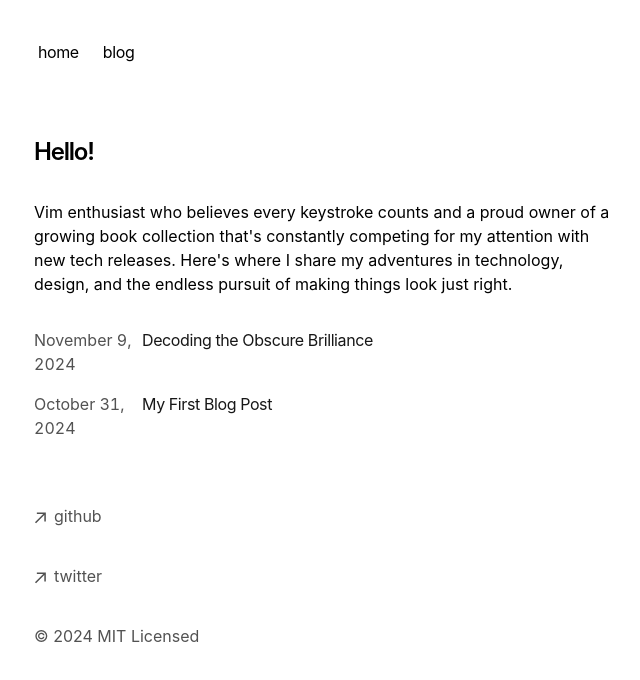
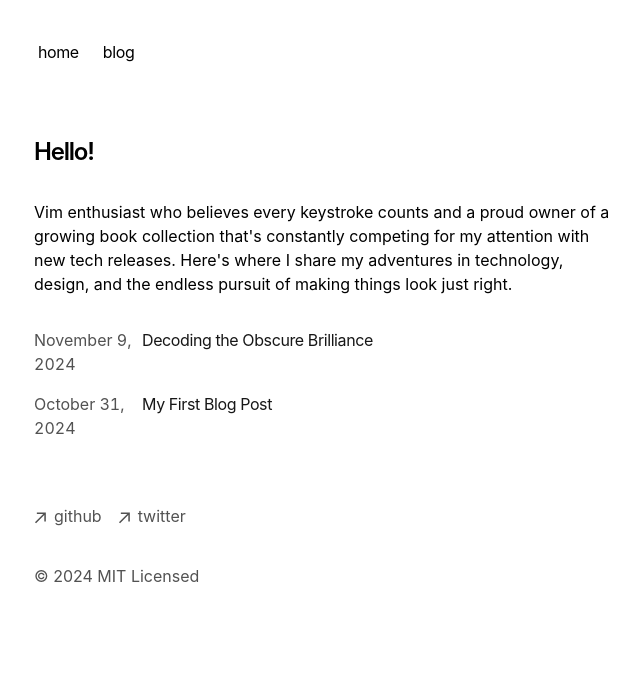
Before and after one commit to epicblueprints/my-blog, a Next.js app: page / in a window 1280 px wide. Shown: the top 680 px of the page, without its empty margins (318-958 px from the left). Built offline with nearby package versions, Linux system fonts and the light colour scheme.

Commit message:
update the formatting of twitter link

```diff
--- a/app/components/footer.tsx
+++ b/app/components/footer.tsx
@@ -30,8 +30,6 @@ export default function Footer() {
             <p className="ml-2 h-7">github</p>
           </a>
         </li>
-      </ul>
-      <ul className="font-sm mt-8 flex flex-col space-x-0 space-y-2 text-neutral-600 md:flex-row md:space-x-4 md:space-y-0 dark:text-neutral-300">
         <li>
           <a
             className="flex items-center transition-all hover:text-neutral-800 dark:hover:text-neutral-100"
```
